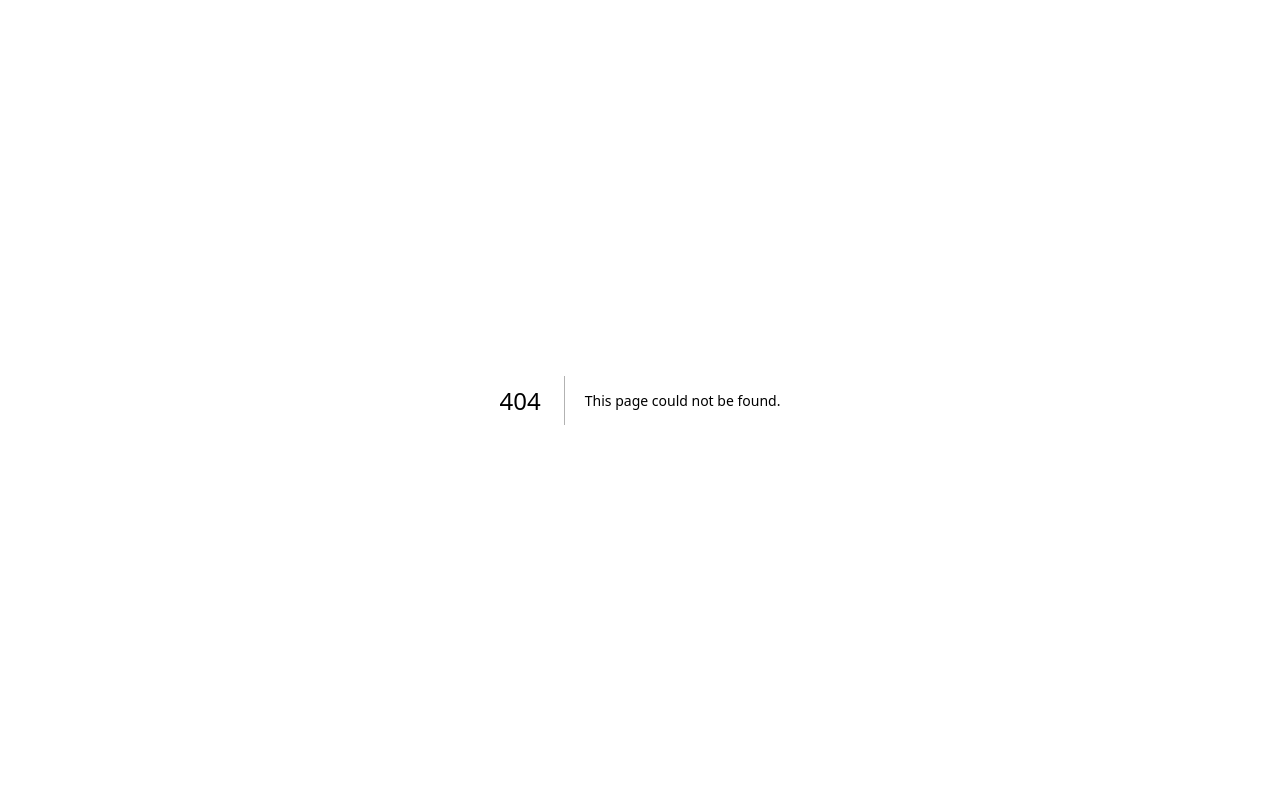
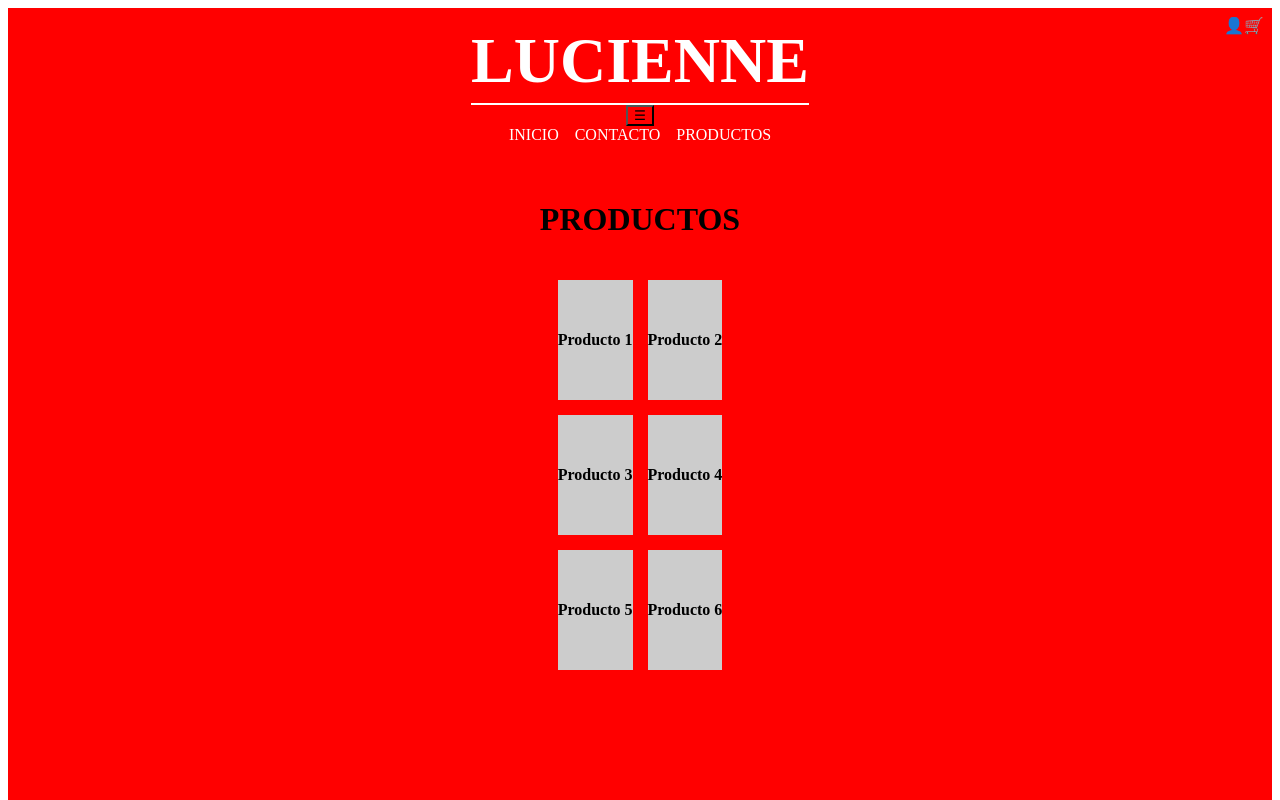
Before and after one commit to MicaelaLopez25/LUCIENNE, a Next.js app in the folder lucienne/: page /productos in a window 1280 px wide. Before the commit this address had no page. Shown: the top 800 px of the page. Built offline with nearby package versions, Linux system fonts and the light colour scheme.

Commit message:
redireccion y layaout de navbar/footer

```diff
--- a/lucienne/app/layout.js
+++ b/lucienne/app/layout.js
@@ -1,3 +1,6 @@
+import Navbar from "@/components/Navbar";
+import Footer from "@/components/Footer";
+
 export const metadata = {
   title: "Lucienne",
   description: "Tienda de indumentaria",
@@ -6,7 +9,11 @@ export const metadata = {
 export default function RootLayout({ children }) {
   return (
     <html lang="es">
-      <body>{children}</body>
+      <body>
+        <Navbar />
+        <main>{children}</main>
+        <Footer />
+      </body>
     </html>
   );
 }
--- a/lucienne/app/page.js
+++ b/lucienne/app/page.js
@@ -1,16 +1,12 @@
-import Navbar from "@/components/Navbar";
 import Banner from "@/components/Banner";
 import ProductosDestacados from "@/components/ProductosDestacados";
-import Footer from "@/components/Footer";
 import "./globals.css";
 
 export default function Home() {
   return (
     <>
-      <Navbar />
       <Banner />
       <ProductosDestacados />
-      <Footer />
     </>
   );
 }
--- /dev/null
+++ b/lucienne/app/productos/page.jsx
@@ -0,0 +1,17 @@
+import "./productos.css";
+
+export default function ProductosPage() {
+  return (
+    <div className="productos-container">
+      <h1>PRODUCTOS</h1>
+      <section className="productos-grid">
+        <div className="producto-card">Producto 1</div>
+        <div className="producto-card">Producto 2</div>
+        <div className="producto-card">Producto 3</div>
+        <div className="producto-card">Producto 4</div>
+        <div className="producto-card">Producto 5</div>
+        <div className="producto-card">Producto 6</div>
+      </section>
+    </div>
+  );
+}
--- /dev/null
+++ b/lucienne/app/productos/productos.css
@@ -0,0 +1,24 @@
+.productos-container {
+  display: flex;
+  flex-direction: column;
+  align-items: center;
+  background: red;
+  min-height: 100vh;
+  padding: 20px;
+}
+
+.productos-grid {
+  display: grid;
+  grid-template-columns: repeat(2, 1fr);
+  gap: 15px;
+  margin: 20px 0;
+}
+
+.producto-card {
+  background: #ccc;
+  height: 120px;
+  display: flex;
+  align-items: center;
+  justify-content: center;
+  font-weight: bold;
+}
--- a/lucienne/components/Navbar.jsx
+++ b/lucienne/components/Navbar.jsx
@@ -1,7 +1,8 @@
 "use client";
 
 import { useState } from "react";
-import "./Navbar.css";
+import styles from "./Navbar.module.css";
+import Link from "next/link";
 
 export default function Navbar() {
   const [isMenuOpen, setIsMenuOpen] = useState(false);
@@ -11,22 +12,22 @@ export default function Navbar() {
   };
 
   return (
-    <header className="navbar">
-      <div className="logo">LUCIENNE</div>
-      <div className="iconos">
+    <header className={styles.navbar}>
+      <div className={styles.logo}>LUCIENNE</div>
+      <div className={styles.iconos}>
         <span>👤</span>
         <span>🛒</span>
       </div>
       {/* Botón para móviles */}
-      <button className="menu-toggle" onClick={toggleMenu}>
+      <button className={styles.menu} onClick={toggleMenu}>
         ☰
       </button>
 
       {/* El menú de navegación usa la clase condicional */}
-      <nav className={`menu ${isMenuOpen ? "open" : ""}`}>
-        <a href="#">INICIO</a>
-        <a href="#">CONTACTO</a>
-        <a href="#">PRODUCTOS</a>
+      <nav className={`${styles.menu} ${isMenuOpen ? `${styles.open}` : ""}`}>
+        <Link href="/">INICIO</Link>
+        <Link href="/">CONTACTO</Link>
+        <Link href="/productos">PRODUCTOS</Link>
       </nav>
     </header>
   );
```
Also changed, not shown: lucienne/components/Navbar.module.css (renamed from lucienne/components/Navbar.css).
